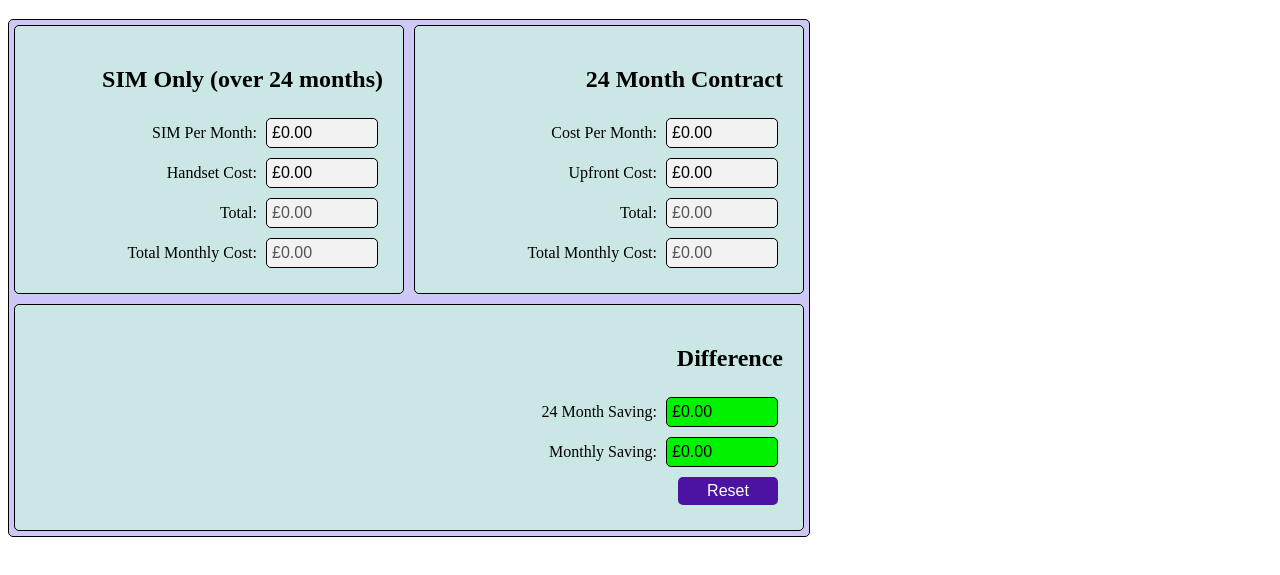
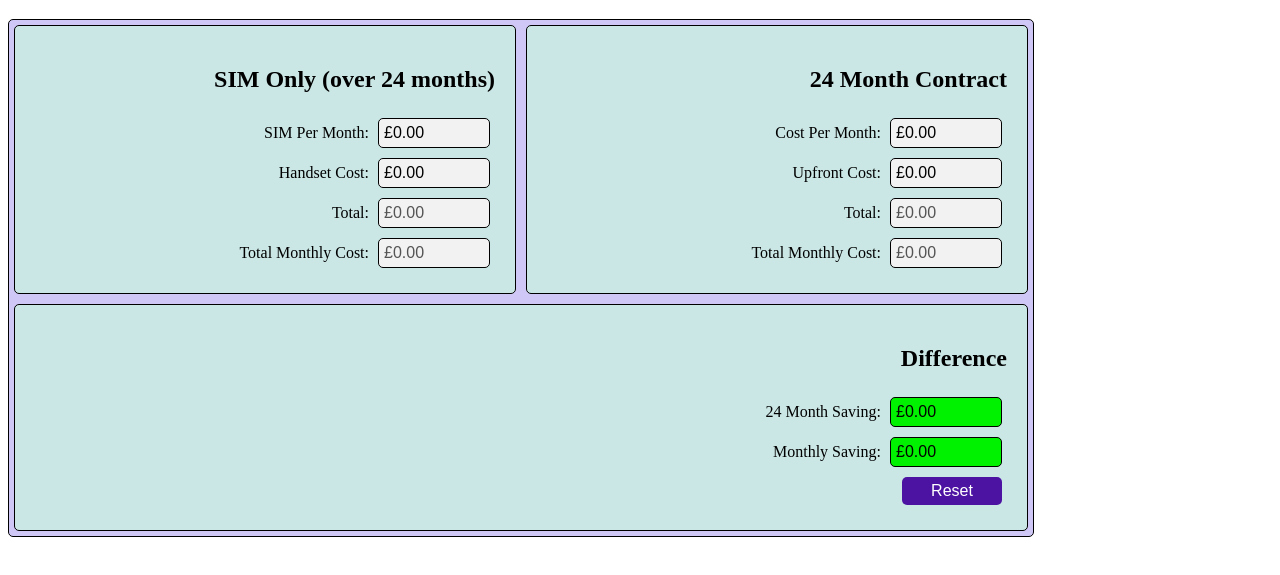
Before and after one commit to spinalcode/spinalcode.github.io, a plain HTML site: page ccc/index.html in a window 1280 px wide. Shown: the part 99-674 px from the top of the page. Drawn offline with Linux system fonts and the light colour scheme.

Commit message:
Update index.html

```diff
--- a/ccc/index.html
+++ b/ccc/index.html
@@ -45,7 +45,7 @@
               border-radius: 5px;
               background-color: #CFC8F7;
               border: 1px solid black;
-              width: 800px;
+              width: 1024px;
             }
 
             #container div {
```
